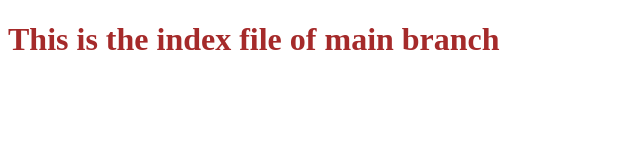
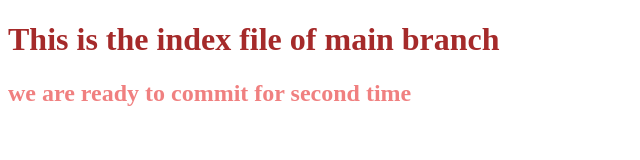
Before and after one commit to K-kashyap/26-june-git-practice, a plain HTML site: page index.html in a window 1280 px wide. Shown: the whole page, without its empty margins (0-640 px from the left). Drawn offline with Linux system fonts and the light colour scheme.

Commit message:
commit for first time

```diff
--- a/index.html
+++ b/index.html
@@ -8,5 +8,6 @@
 </head>
 <body>
     <h1>This is the index file of main branch</h1>
+    <h2>we are ready to commit for second time</h2>
 </body>
 </html>
--- a/style.css
+++ b/style.css
@@ -1,3 +1,6 @@
 h1{
     color: brown;
 }
+h2{
+    color: lightcoral;
+}
```
